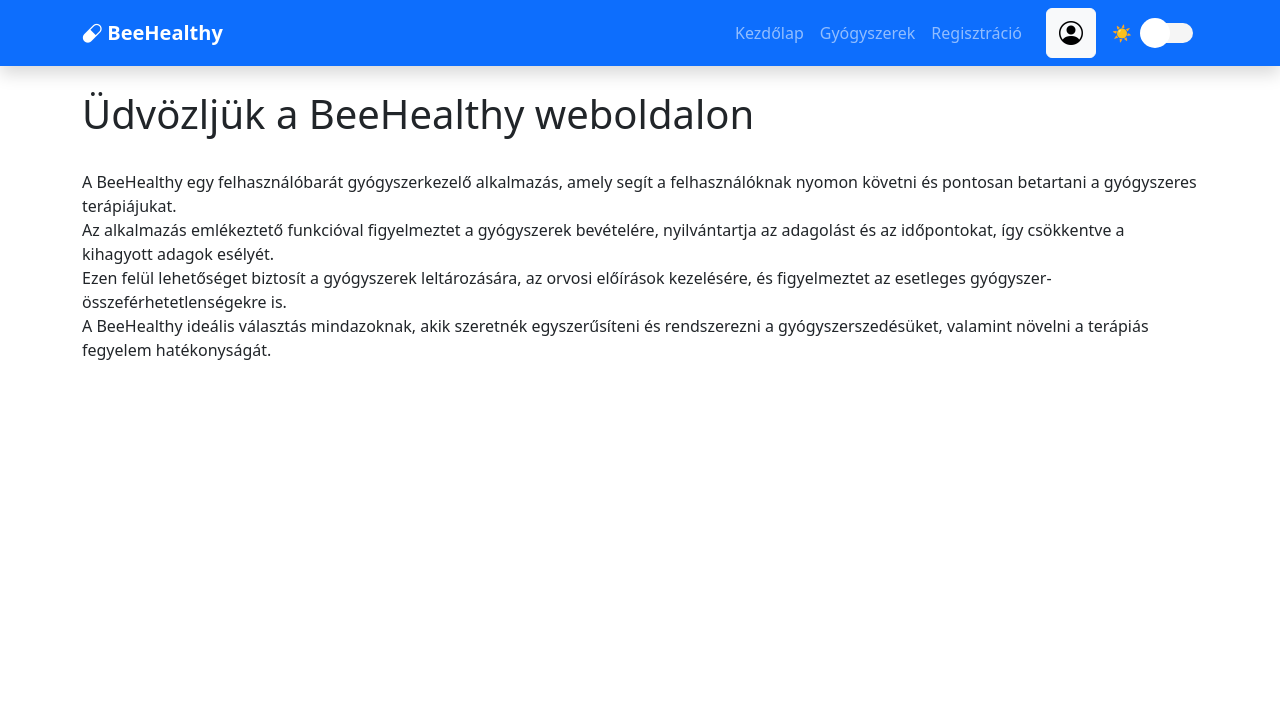
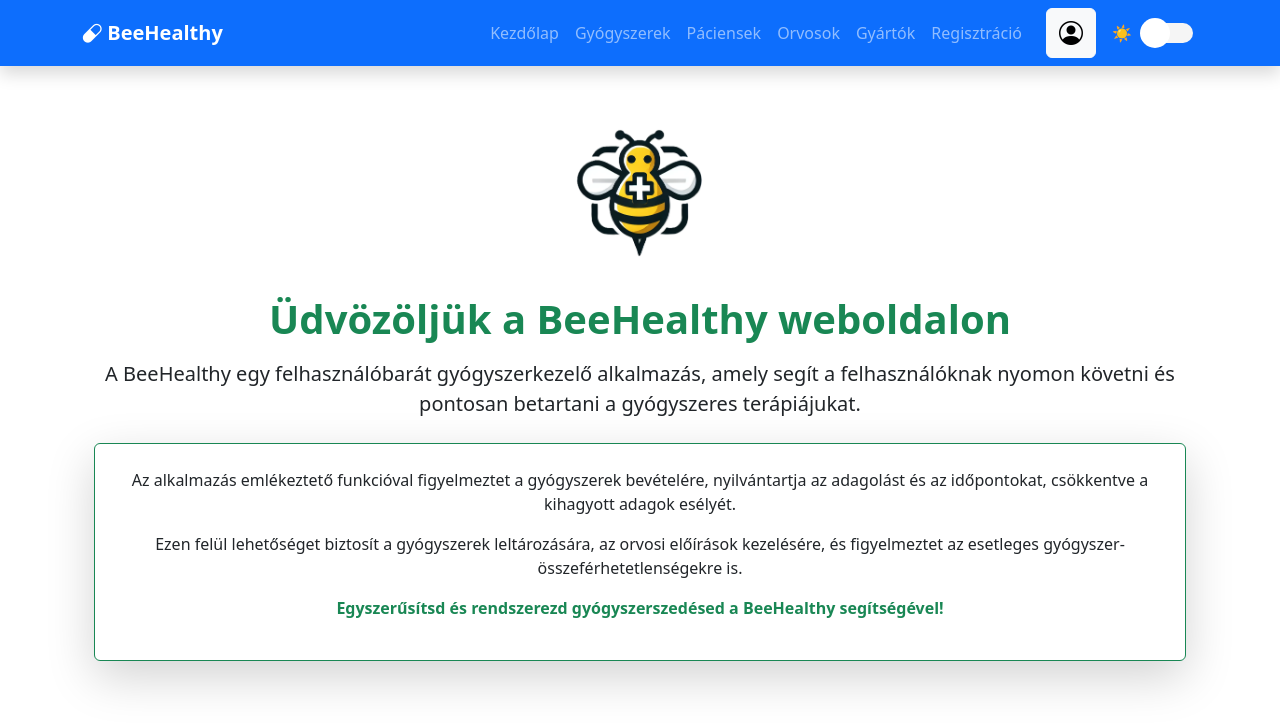
Before and after one commit to szollosyi/BeeHealthy, a React (Create React App) app: page / in a window 1280 px wide. Shown: the top 728 px of the page. Built offline with nearby package versions, Linux system fonts and the light colour scheme.

Commit message:
Új oldalak létrehozása

```diff
--- a/src/App.jsx
+++ b/src/App.jsx
@@ -4,6 +4,9 @@
 import { Gyogyszerek } from './Gyogyszerek';
 import { NemTalalt } from './NemTalalt';
 import { Login } from './Login';
+import {Paciens} from './Paciens';
+import { Orvosok } from './Orvosok';
+import {Gyartok} from './Gyarto';
 import { Registratio } from './Registratio';
 import ReactSwitch from 'react-switch';  // Importáljuk a React Switch könyvtárat
 
@@ -79,6 +82,15 @@
                 <Link className="nav-link" to="/gyogyszerek">Gyógyszerek</Link>
               </li>
               <li className="nav-item">
+                <Link className="nav-link" to="/Paciens">Páciensek</Link>
+              </li>
+              <li className="nav-item">
+                <Link className="nav-link" to="/Orvosok">Orvosok</Link>
+              </li>
+              <li className="nav-item">
+                <Link className="nav-link" to="/Gyarto">Gyártók</Link>
+              </li>
+              <li className="nav-item">
                 <Link className="nav-link" to="/registratio">Regisztráció</Link>
               </li>
             </ul>
@@ -99,6 +111,9 @@
           <Route path="/" element={<Kezdőlap />} />
           <Route path="/gyogyszerek" element={<Gyogyszerek />} />
           <Route path="/login" element={<Login />} />
+          <Route path='/Paciens' element={<Paciens />} />
+          <Route path='/Orvosok' element={<Orvosok />} />
+          <Route path='/Gyarto' element={<Gyartok />} />
           <Route path="/registratio" element={<Registratio />} />
           <Route path="*" element={<NemTalalt />} />
         </Routes>
--- /dev/null
+++ b/src/Gyarto.jsx
@@ -0,0 +1,42 @@
+import React, { useState, useEffect } from 'react';
+import axios from 'axios';
+
+const API_BASE_URL = 'http://localhost:5000/api/';
+
+export const Gyartok = () => {
+    const [gyartokList, setGyartokList] = useState([]);
+
+    useEffect(() => {
+        axios.get(`${API_BASE_URL}Gyarto/token`)
+            .then(response => {
+                console.log(response.data);
+                setGyartokList(response.data);
+            })
+            .catch(error => console.error('Hiba történt:', error));
+    }, []);
+
+    return (
+        <div className="container mt-4">
+          <h2 className="text-warning text-center mb-4">
+            <i className="bi bi-building"></i> Gyártók
+          </h2>
+          <div className="row">
+            {gyartokList.map((gyarto) => (
+              <div key={gyarto.id} className="col-md-6">
+                <div className="card border-warning shadow-sm mb-3">
+                  <div className="card-body">
+                    <h5 className="card-title text-dark">
+                      <i className="bi bi-briefcase-fill"></i> {gyarto.nev}
+                    </h5>
+                    <h6 className="card-subtitle mb-2 text-muted">
+                      <i className="bi bi-geo-alt"></i> {gyarto.cim}
+                    </h6>
+                    <p className="card-text text-secondary">{gyarto.leiras}</p>
+                  </div>
+                </div>
+              </div>
+            ))}
+          </div>
+        </div>
+    );
+};
--- a/src/Kezdolap.jsx
+++ b/src/Kezdolap.jsx
@@ -1,13 +1,28 @@
 import React from 'react';
 
-export const Kezdőlap = () => (
-  <div>
-    <h1>Üdvözljük a BeeHealthy weboldalon</h1><br/>
-    <p>
-      A BeeHealthy egy felhasználóbarát gyógyszerkezelő alkalmazás, amely segít a felhasználóknak nyomon követni és pontosan betartani a gyógyszeres terápiájukat.<br/>
-      Az alkalmazás emlékeztető funkcióval figyelmeztet a gyógyszerek bevételére, nyilvántartja az adagolást és az időpontokat, így csökkentve a kihagyott adagok esélyét.<br/>
-      Ezen felül lehetőséget biztosít a gyógyszerek leltározására, az orvosi előírások kezelésére, és figyelmeztet az esetleges gyógyszer-összeférhetetlenségekre is.<br/>
-      A BeeHealthy ideális választás mindazoknak, akik szeretnék egyszerűsíteni és rendszerezni a gyógyszerszedésüket, valamint növelni a terápiás fegyelem hatékonyságát.
-    </p>
-  </div>
-);
+export const Kezdőlap = () => {
+  return (
+    <div className="container text-center mt-5">
+      <img src="beehealthyLogo.png" alt="BeeHealthy Logo" className="mb-4" style={{ width: "150px" }} />
+      <h1 className="text-success fw-bold">Üdvözöljük a BeeHealthy weboldalon</h1>
+      <p className="mt-3 lead text-gray-800 dark:text-gray-200">
+        A BeeHealthy egy felhasználóbarát gyógyszerkezelő alkalmazás, amely segít
+        a felhasználóknak nyomon követni és pontosan betartani a gyógyszeres
+        terápiájukat.
+      </p>
+      <div className="card shadow-lg p-4 border-success mt-4">
+        <p className="text-dark">
+          Az alkalmazás emlékeztető funkcióval figyelmeztet a gyógyszerek bevételére,
+          nyilvántartja az adagolást és az időpontokat, csökkentve a kihagyott adagok esélyét.
+        </p>
+        <p className="text-dark">
+          Ezen felül lehetőséget biztosít a gyógyszerek leltározására, az orvosi előírások
+          kezelésére, és figyelmeztet az esetleges gyógyszer-összeférhetetlenségekre is.
+        </p>
+        <p className="fw-bold text-success">
+          Egyszerűsítsd és rendszerezd gyógyszerszedésed a BeeHealthy segítségével!
+        </p>
+      </div>
+    </div>
+  );
+};
--- /dev/null
+++ b/src/Orvosok.jsx
@@ -0,0 +1,37 @@
+import React, { useState, useEffect } from 'react';
+import axios from 'axios';
+
+const API_BASE_URL = 'http://localhost:5000/api/';
+
+export const Orvosok = () => {
+    const [orvosList, setOrvosList] = useState([]);
+
+    useEffect(() => {
+        axios.get(`${API_BASE_URL}Orvos/token`)
+            .then(response => {
+                console.log(response.data);
+                setOrvosList(response.data);
+            })
+            .catch(error => console.error('Hiba történt:', error));
+    }, []);
+    return (
+        <div className="container mt-4">
+          <h2 className="text-primary text-center mb-4">
+            <i className="bi bi-heart-pulse"></i> Orvosok
+          </h2>
+          <div className="row">
+            {orvosList.map((orvos) => (
+              <div key={orvos.id} className="col-md-6">
+                <div className="card shadow-sm mb-3">
+                  <div className="card-body text-center">
+                    <i className="bi bi-person-badge fs-1 text-secondary"></i>
+                    <h5 className="card-title mt-2">{orvos.nev}</h5>
+                    <p className="card-text text-muted">{orvos.beosztas}</p>
+                  </div>
+                </div>
+              </div>
+            ))}
+          </div>
+        </div>
+    );
+};
--- /dev/null
+++ b/src/Paciens.jsx
@@ -0,0 +1,41 @@
+import React, { useState, useEffect } from 'react';
+import axios from 'axios';
+
+const API_BASE_URL = 'http://localhost:5000/api/';
+
+export const Paciens = () => {
+    const [paciensek, setPaciensek] = useState([]);
+
+    useEffect(() => {
+        axios.get(`${API_BASE_URL}Paciensek/token`)
+            .then(response => {
+                console.log(response.data);
+                setPaciensek(response.data);
+            })
+            .catch(error => console.error('Hiba történt:', error));
+    }, []);
+
+    return (
+        <div className="container mt-4">
+      <h2 className="text-success text-center mb-4">
+        <i className="bi bi-people"></i> Páciensek
+      </h2>
+      <table className="table table-hover table-bordered">
+        <thead className="table-dark">
+          <tr>
+            <th>Név</th>
+          </tr>
+        </thead>
+        <tbody>
+          {paciensek.map((paciens) => (
+            <tr key={paciens.id}>
+              <td>
+                <i className="bi bi-person-circle"></i> {paciens.nev}
+              </td>
+            </tr>
+          ))}
+        </tbody>
+      </table>
+    </div>
+  );
+};
--- a/src/index.css
+++ b/src/index.css
@@ -27,3 +27,11 @@
 #fekete{
   color: black
 }
+
+:root {
+  --text-color: #212529; /* Világos mód: sötét szín */
+}
+
+body.dark-mode {
+  --text-color: #ffffff; /* Sötét mód: világos szín */
+}
```
Also changed, not shown: public/beehealthyLogo.png (added).
